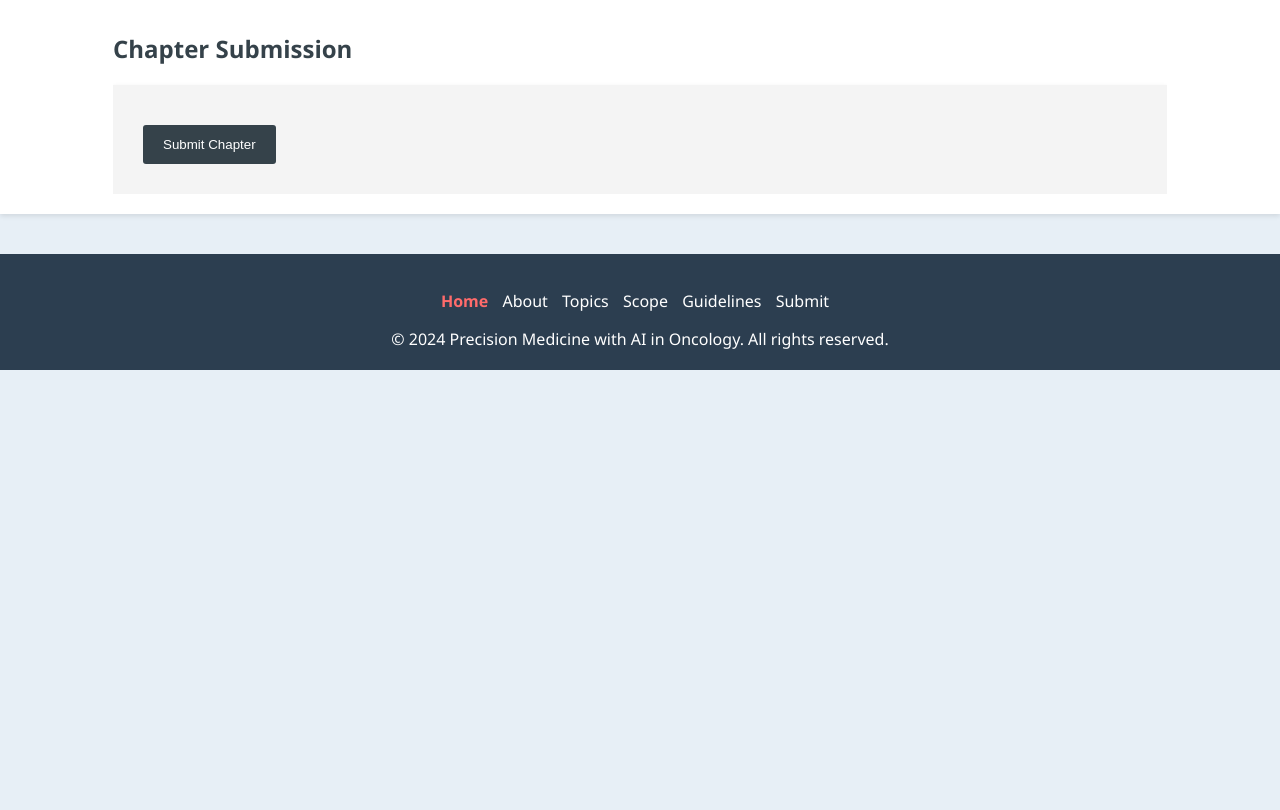
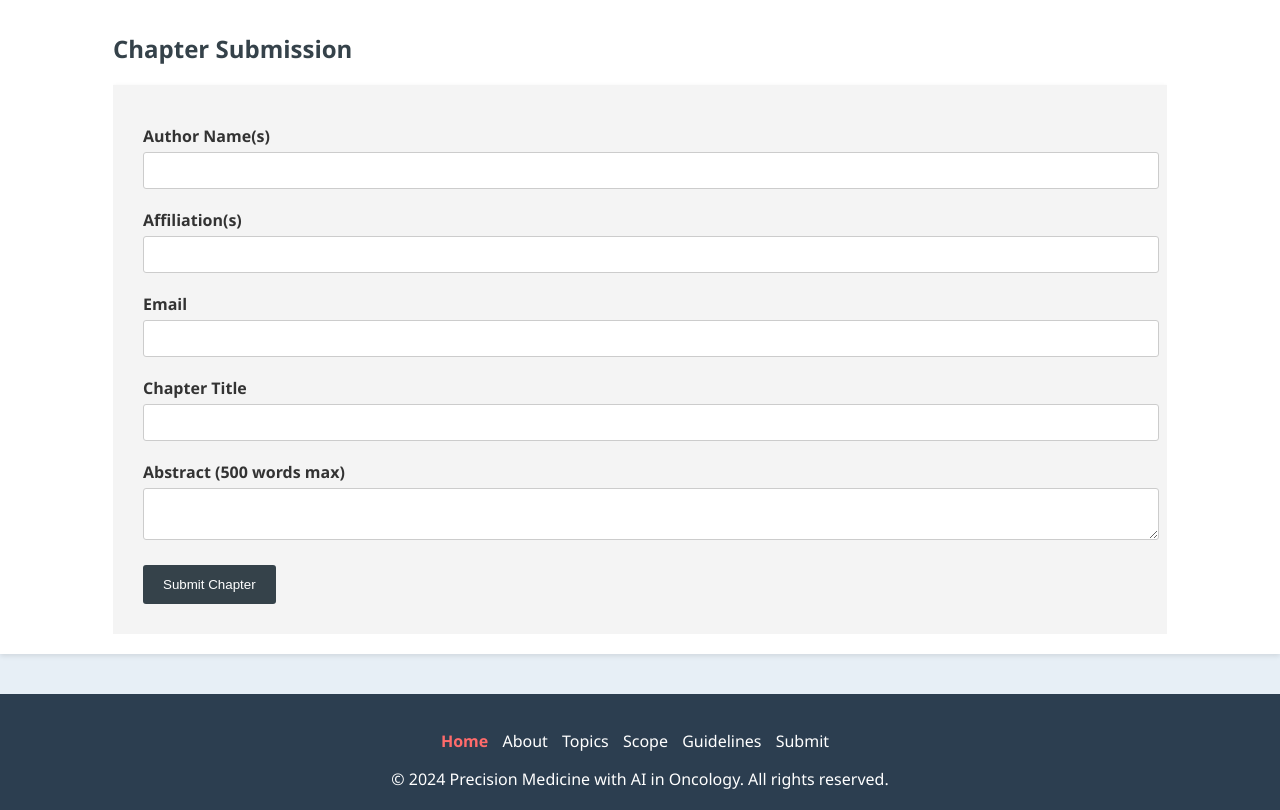
Before and after one commit to firdous3679/BookChapter, a plain HTML site: page index.html in a window 1280 px wide. Shown: the part 1740-2550 px from the top of the page. Before the commit the page ends 2110 px from the top, so only its background shows below. Drawn offline with Linux system fonts and the light colour scheme.

Commit message:
Update index.html

```diff
--- a/index.html
+++ b/index.html
@@ -219,13 +219,31 @@
     <div class="container">
         <h2>Chapter Submission</h2>
         <div class="submission-form">
-            <form action="YOUR_SERVER_SIDE_ENDPOINT" method="POST">
-                <!-- Form fields unchanged -->
+            <form action="https://formspree.io/f/xrgnegwrL" method="POST">
+                <input type="hidden" name="_subject" value="New Chapter Submission">
+                <input type="text" name="_gotcha" style="display:none">
+
+                <label for="authorName">Author Name(s)</label>
+                <input type="text" id="authorName" name="authorName" required>
+
+                <label for="affiliation">Affiliation(s)</label>
+                <input type="text" id="affiliation" name="affiliation" required>
+
+                <label for="email">Email</label>
+                <input type="email" id="email" name="_replyto" required>
+
+                <label for="chapterTitle">Chapter Title</label>
+                <input type="text" id="chapterTitle" name="chapterTitle" required>
+
+                <label for="abstract">Abstract (500 words max)</label>
+                <textarea id="abstract" name="abstract" required></textarea>
+
                 <input type="submit" value="Submit Chapter">
             </form>
         </div>
     </div>
 </section>
+
 
 <footer>
     <div class="container">
```
